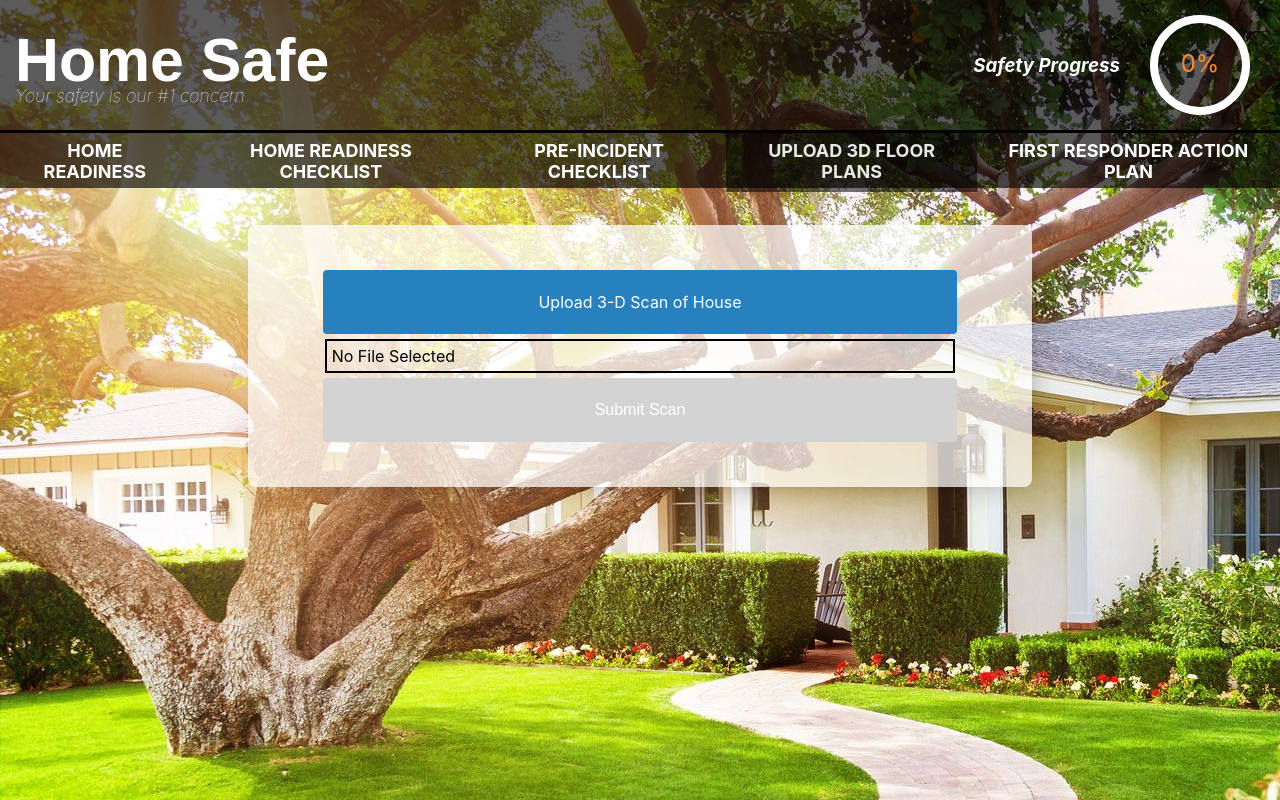
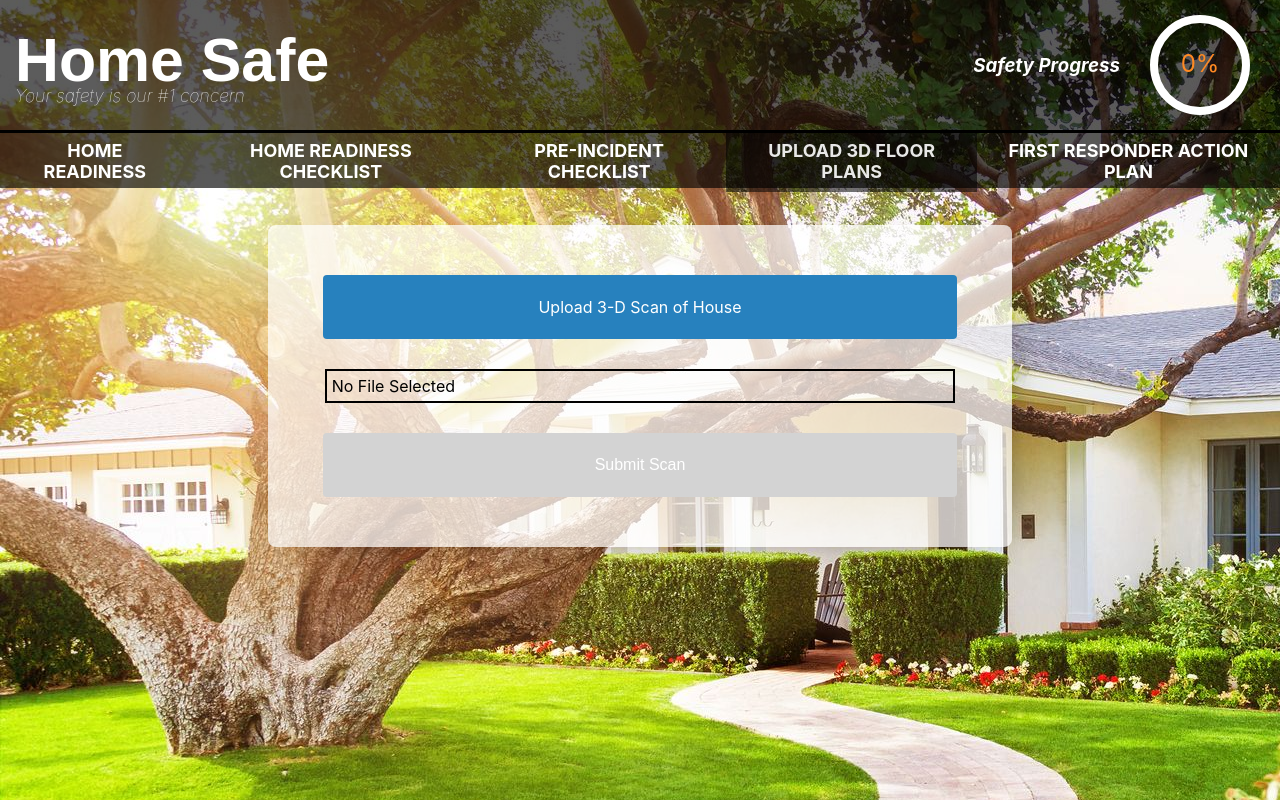
Before and after one commit to baldm0mma/home-safe, a React (Create React App) app: page /scan-upload in a window 1280 px wide. Built offline with nearby package versions, Linux system fonts and the light colour scheme; a web font is replaced by a local one.

Commit message:
Shrink margins on upload tab

```diff
--- a/src/Components/ScanUploader/ScanUploader.scss
+++ b/src/Components/ScanUploader/ScanUploader.scss
@@ -5,7 +5,7 @@
   box-shadow: 10px 10px 40px -28px rgba(0,0,0,0.75);
   display: flex;
   flex-direction: column;
-  padding: 40px;
+  padding: 20px;
   width: 55%;
 }
 
@@ -21,7 +21,7 @@
   font-size: 1em;
   height: 8vh;
   justify-content: center;
-  margin: 5px;
+  margin: 30px;
   width: 90%;
 }
 
```
